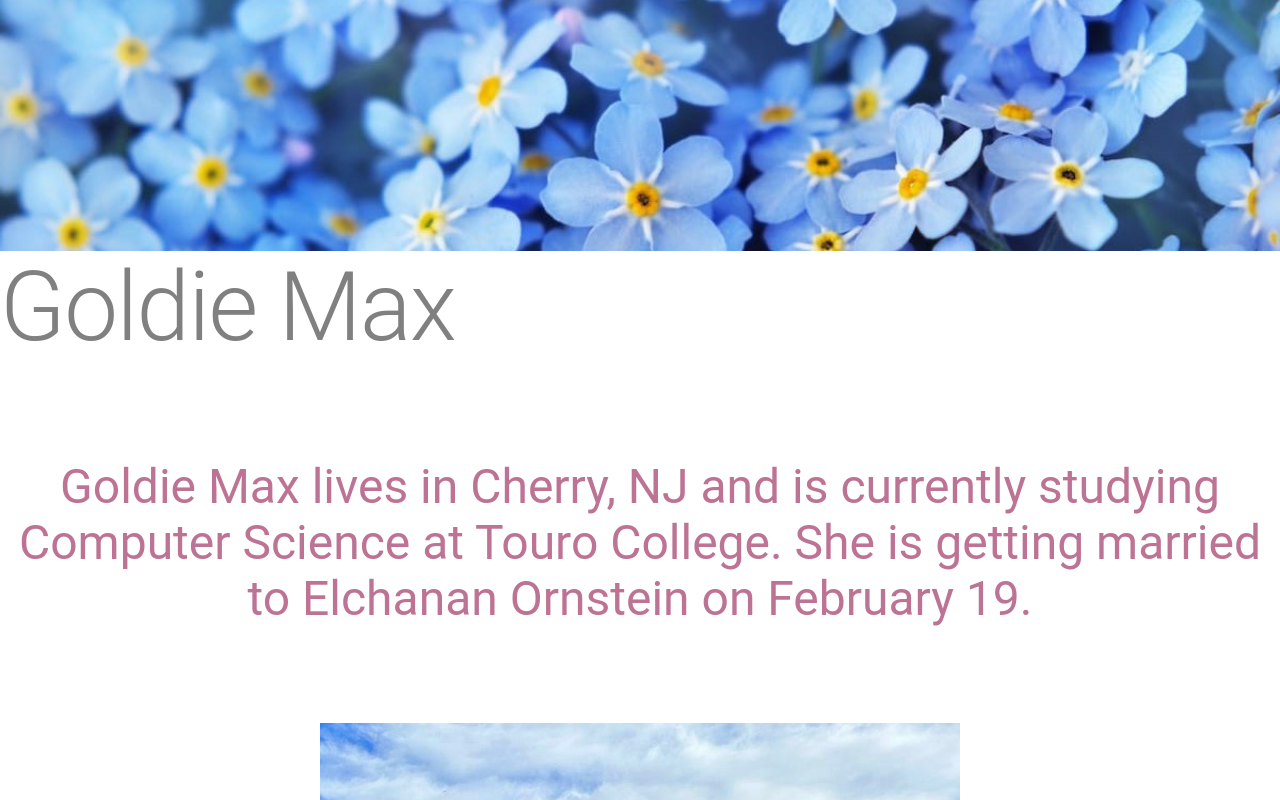
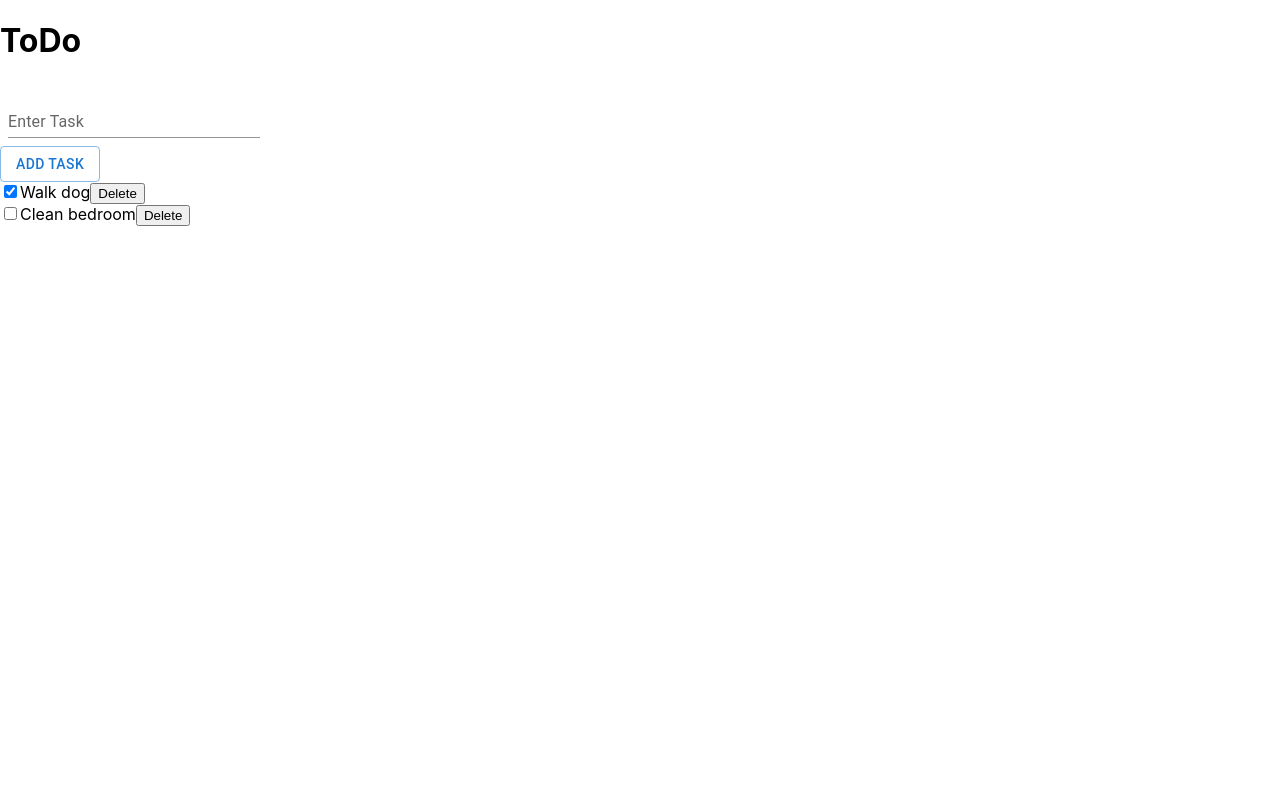
Before and after one commit to MaxGoldie/mcon-353-demo-site, a React (Create React App) app: page / in a window 1280 px wide. Shown: the top 800 px of the page. Built offline with nearby package versions, Linux system fonts and the light colour scheme.

Commit message:
Make To Do List

```diff
--- a/src/App.js
+++ b/src/App.js
@@ -1,83 +1,19 @@
-import logo from "./flower.jpg";
-import pic from "./Goldie.jpg";
+//import pic from "./Components./src./Goldie.jpg";
+//import logo from "./Components./src./flower.jpg";
 import "./App.css";
 import { Button } from "@mui/material";
-import { styled } from '@mui/material/styles';
+import { styled } from "@mui/material/styles";
 import { Typography } from "@mui/material";
 import * as React from "react";
-import Grid from '@mui/material/Grid';
-import Paper from '@mui/material/Paper';
-import Box from '@mui/material/Box';
+import Grid from "@mui/material/Grid";
+import Paper from "@mui/material/Paper";
+import Box from "@mui/material/Box";
+import { Home } from "./Components/Home/home";
+import { Todo } from "./Components//todo/todo";
 
 function App() {
-
-  const Item = styled(Paper)(({ theme }) => ({
-    backgroundColor: theme.palette.mode === 'dark' ? '#1A2027' : '#fff',
-    ...theme.typography.body2,
-    padding: theme.spacing(1),
-    textAlign: 'center',
-    color: theme.palette.text.secondary,
-  }));
-
-
-  return (
-    <div className="App">
-      <header className="App-header">
-        <img src={logo} className="App-logo" alt="logo" />
-      </header>
-      <Typography align="left" variant="h1" color="grey">
-        Goldie Max
-      </Typography>
-      <Typography variant="h3" color="#bd7394" marginTop="2em" marginBottom="2em" >
-        Goldie Max lives in Cherry, NJ and is currently studying Computer
-        Science at Touro College. She is getting married to Elchanan Ornstein on
-        February 19.
-
-      </Typography>
-      <img src={pic} className="picture" width="50%"/>
-
-
-      <Box sx={{ width: '100%' }}>
-      <Grid container rowSpacing={1} columnSpacing={{ xs: 1, sm: 2, md: 3 }}>
-        <Grid item xs={6}>
-          <Item><Button variant="contained" href="https://reactjs.org">
-        Click me to see what Goldie is learning in college
-      </Button>{" "}
-      {/* new */}</Item>
-        </Grid>
-        <Grid item xs={6}>
-          <Item> <Button
-        variant="contained"
-        href="https://www.amazon.com/wedding/goldie-max-elchanan-ornstein--february-2023/registry/1862HBSAGP85L"
-      >
-        Click me to see Goldie and Elchanan's wedding registry
-      </Button>{" "}</Item>
-        </Grid>
-        <Grid item xs={6}>
-          <Item><Button
-        variant="contained"
-        href="https://las.touro.edu/"l9
-      >
-        Click me to find out more about Touro College
-      </Button>{" "}</Item>
-        </Grid>
-        <Grid item xs={6}>
-          <Item><Button
-        variant="contained"
-        href="https://www.google.com/maps/dir//tiferes+mordechai+wedding/@40.2961795,-75.0588863,9z/data=!4m8!4m7!1m0!1m5!1m1!1s0x89c25b2bb9c9eb91:0x669ebaceb15e9e46!2m2!1d-73.9792241!2d40.6394334"
-      >
-        Click me to get directions to Goldie and Elchanan's wedding
-      </Button>{" "}</Item>
-        </Grid>
-      </Grid>
-    </Box>
-
-
-
-
-
-    </div>
-  );
+ // return <Home />;
+ return <Todo />;
 }
 
 export default App;
--- /dev/null
+++ b/src/Components/Home/home.jsx
@@ -0,0 +1,82 @@
+import logo from "./flower.jpg";
+import pic from "./Goldie.jpg";
+//import "./App.css";
+import { Button } from "@mui/material";
+import { styled } from '@mui/material/styles';
+import { Typography } from "@mui/material";
+import * as React from "react";
+import Grid from '@mui/material/Grid';
+import Paper from '@mui/material/Paper';
+import Box from '@mui/material/Box';
+import"./home.css";
+
+export const Home = () => {
+
+  const Item = styled(Paper)(({ theme }) => ({
+    backgroundColor: theme.palette.mode === 'dark' ? '#1A2027' : '#fff',
+    ...theme.typography.body2,
+    padding: theme.spacing(1),
+    textAlign: 'center',
+    color: theme.palette.text.secondary,
+  }));
+
+
+  return (
+    <div className="App">
+      <header className="App-header">
+        <img src={logo} className="App-logo" alt="logo" />
+      </header>
+      <Typography align="left" variant="h1" color="grey">
+        Goldie Max
+      </Typography>
+      <Typography variant="h3" color="#bd7394" marginTop="2em" marginBottom="2em" >
+        Goldie Max lives in Cherry, NJ and is currently studying Computer
+        Science at Touro College. She is getting married to Elchanan Ornstein on
+        February 19.
+
+      </Typography>
+      <img src={pic} className="picture" width="50%"/>
+
+
+      <Box sx={{ width: '100%' }}>
+      <Grid container rowSpacing={1} columnSpacing={{ xs: 1, sm: 2, md: 3 }}>
+        <Grid item xs={6}>
+          <Item><Button variant="contained" href="https://reactjs.org">
+        Click me to see what Goldie is learning in college
+      </Button>{" "}
+      {/* new */}</Item>
+        </Grid>
+        <Grid item xs={6}>
+          <Item> <Button
+        variant="contained"
+        href="https://www.amazon.com/wedding/goldie-max-elchanan-ornstein--february-2023/registry/1862HBSAGP85L"
+      >
+        Click me to see Goldie and Elchanan's wedding registry
+      </Button>{" "}</Item>
+        </Grid>
+        <Grid item xs={6}>
+          <Item><Button
+        variant="contained"
+        href="https://las.touro.edu/"l9
+      >
+        Click me to find out more about Touro College
+      </Button>{" "}</Item>
+        </Grid>
+        <Grid item xs={6}>
+          <Item><Button
+        variant="contained"
+        href="https://www.google.com/maps/dir//tiferes+mordechai+wedding/@40.2961795,-75.0588863,9z/data=!4m8!4m7!1m0!1m5!1m1!1s0x89c25b2bb9c9eb91:0x669ebaceb15e9e46!2m2!1d-73.9792241!2d40.6394334"
+      >
+        Click me to get directions to Goldie and Elchanan's wedding
+      </Button>{" "}</Item>
+        </Grid>
+      </Grid>
+    </Box>
+
+
+
+
+
+    </div>
+  );
+}
--- /dev/null
+++ b/src/Components/todo/todo.jsx
@@ -0,0 +1,86 @@
+import React, { useState } from "react";
+import Box from "@mui/material/Box";
+import TextField from "@mui/material/TextField";
+import Button from "@mui/material/Button";
+import Stack from "@mui/material/Stack";
+
+export const Todo = () => {
+  const [input, setInput] = useState("");
+  const [todos, setTodos] = useState([
+    {
+      id: 1,
+      text: "Walk dog",
+      isComplete: true,
+    },
+    {
+      id: 2,
+      text: "Clean bedroom",
+      isComplete: false,
+    },
+  ]);
+
+  const onInput = (event) => {
+    console.log(event.target.value);
+    setInput(event.target.value);
+  };
+
+  const addTodo = () => {
+    setTodos([...todos, { id: Date.now(), text: input, isComplete: false }]);
+    setInput("");
+  };
+
+  const toggleChecked = (todo) => {
+    const newTodos = [...todos];
+    const updatedTodo = newTodos.find((x) => x.text === todo.text);
+    updatedTodo.isComplete = !todo.isComplete;
+    setTodos(newTodos);
+  };
+
+  const deleteTodo = (id) => {
+    setTodos(todos.filter((todo) => todo.id !== id));
+  };
+
+  return (
+    <div>
+      <h1>ToDo</h1>
+      <Box
+        component="form"
+        sx={{
+          "& > :not(style)": { m: 1, width: "25ch" },
+        }}
+        noValidate
+        autoComplete="off"
+      >
+        <TextField
+          onInput={onInput}
+          value={input}
+          id="standard-basic"
+          label="Enter Task"
+          variant="standard"
+        />
+      </Box>
+
+      <Stack direction="row" spacing={2}>
+        <Button onClick={addTodo} variant="outlined">
+          Add Task
+        </Button>
+      </Stack>
+
+      {todos.map((todo, index) => (
+        <div key={todo.id}>
+          <span key={index}>
+            <input
+              type="checkbox"
+              checked={todo.isComplete}
+              onChange={() => toggleChecked(todo)}
+            />
+            {todo.title}
+          </span>
+
+          <span>{todo.text}</span>
+          <button onClick={() => deleteTodo(todo.id)}>Delete</button>
+        </div>
+      ))}
+    </div>
+  );
+};
--- /dev/null
+++ b/src/Grid.js
@@ -0,0 +1,34 @@
+import * as React from 'react';
+import { styled } from '@mui/material/styles';
+import Grid from '@mui/material/Grid';
+import Paper from '@mui/material/Paper';
+import Box from '@mui/material/Box';
+
+const Item = styled(Paper)(({ theme }) => ({
+  backgroundColor: theme.palette.mode === 'dark' ? '#1A2027' : '#fff',
+  ...theme.typography.body2,
+  padding: theme.spacing(1),
+  textAlign: 'center',
+  color: theme.palette.text.secondary,
+}));
+
+export default function grid() {
+  return (
+    <Box sx={{ width: '100%' }}>
+      <Grid container rowSpacing={1} columnSpacing={{ xs: 1, sm: 2, md: 3 }}>
+        <Grid item xs={6}>
+          <Item>1</Item>
+        </Grid>
+        <Grid item xs={6}>
+          <Item>2</Item>
+        </Grid>
+        <Grid item xs={6}>
+          <Item>3</Item>
+        </Grid>
+        <Grid item xs={6}>
+          <Item>4</Item>
+        </Grid>
+      </Grid>
+    </Box>
+  );
+}
```
Also changed, not shown: src/Components/Home/Goldie.jpg (renamed from src/Goldie.jpg), src/Components/Home/flower.jpg (renamed from src/flower.jpg), src/Components/Home/home.css (added), src/Components/todo/todo.css (added).
